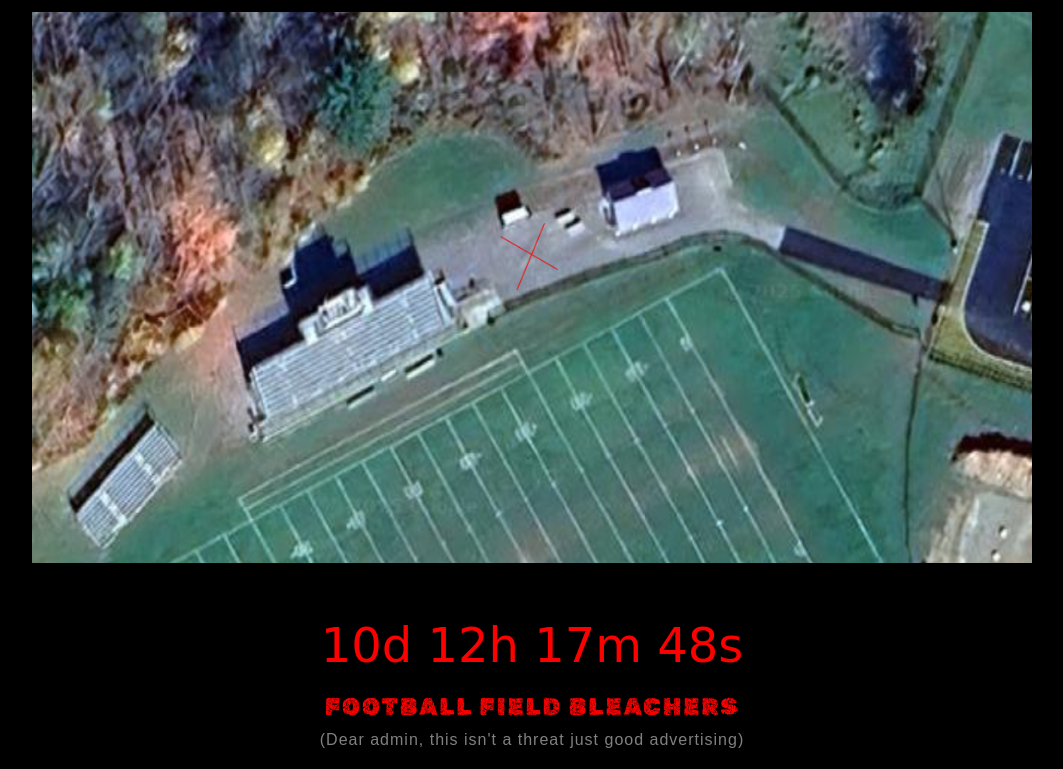
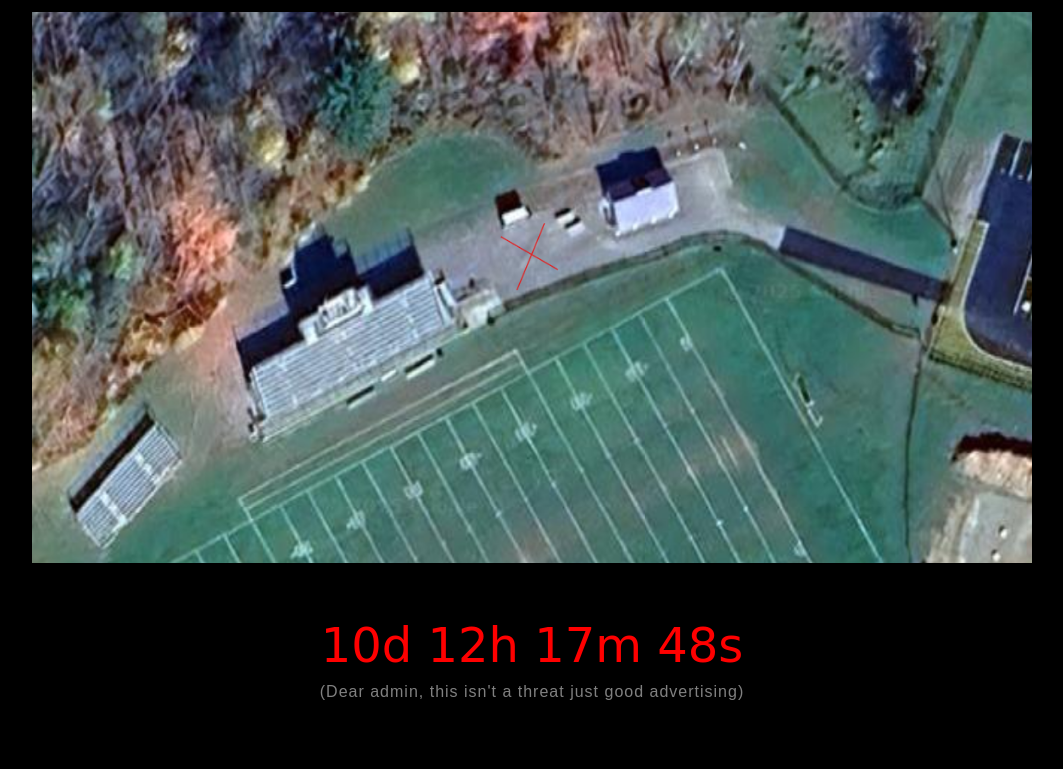
Before and after one commit to Bruceoflanagan/Countdown-APW, a plain HTML site: page index.html in a window 1280 px wide. Shown: the part 604-1373 px from the top of the page, without its empty margins (108-1171 px from the left). After the commit the page ends 1325 px from the top, so only its background shows below. Drawn offline with Linux system fonts and the light colour scheme; a web font is replaced by a local one.

Commit message:
Update index.html

```diff
--- a/index.html
+++ b/index.html
@@ -81,8 +81,6 @@
         </div>
 
         <div class="timer" id="countdown"></div>
-
-        <div class="location-text">FOOTBALL FIELD BLEACHERS</div>
         <div class="disclaimer-text">(Dear admin, this isn't a threat just good advertising)</div>
 
     </div>
```
